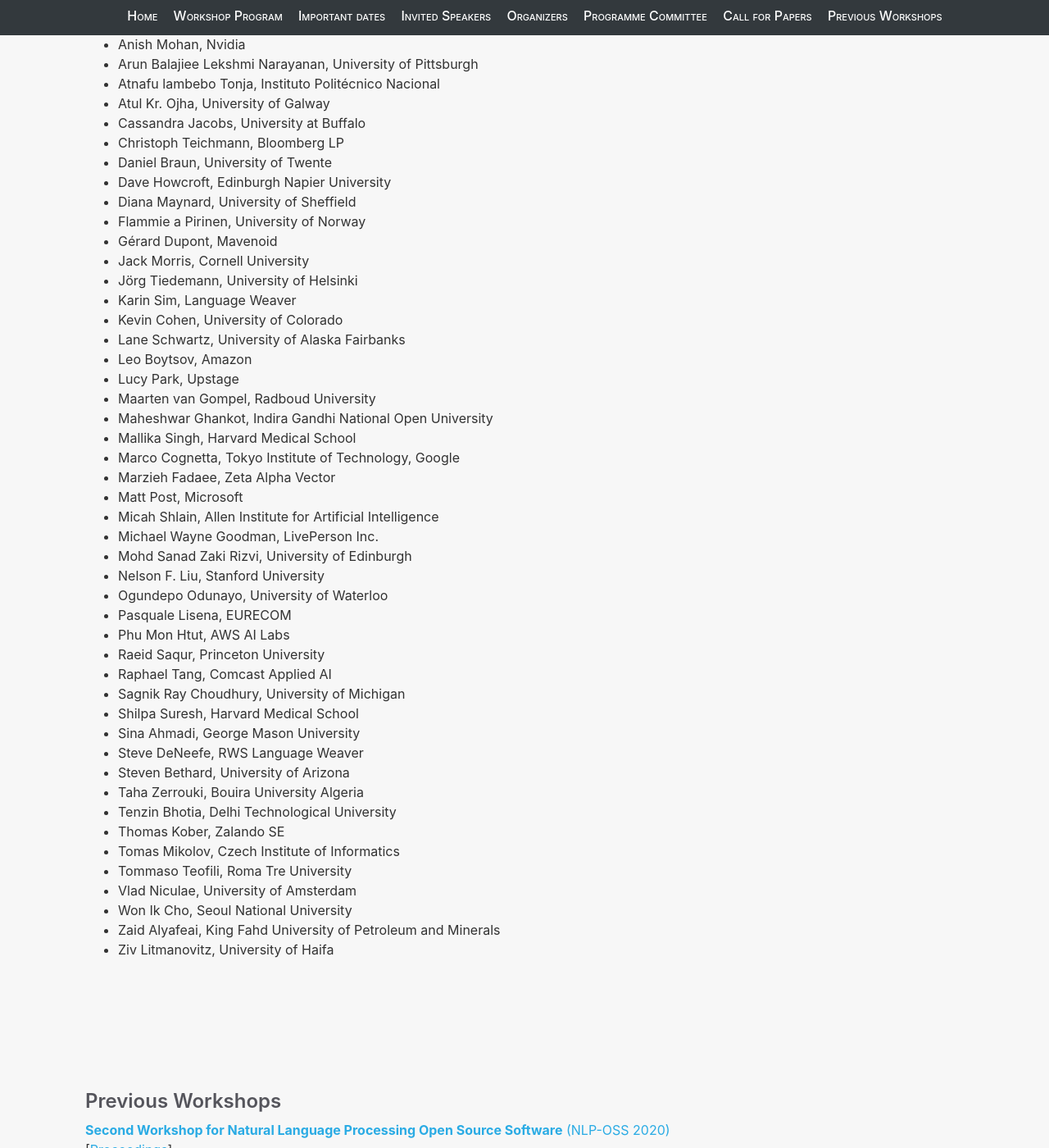
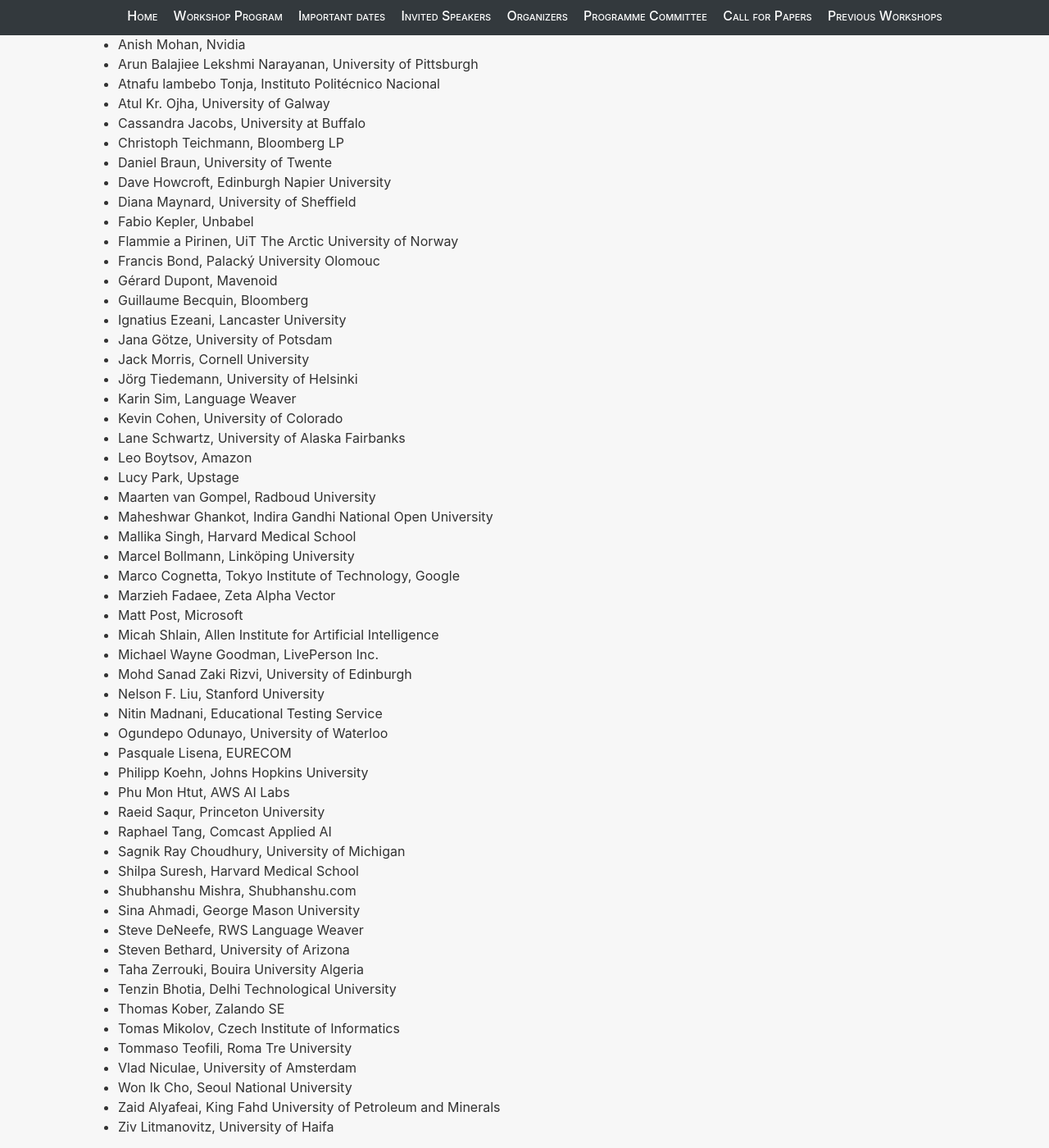
Before and after one commit to nlposs/nlposs.github.io, a Jekyll site: the page built from 2023/index.md, in a window 1280 px wide and 1400 px high, scrolled down 3992 px. Shown: the whole window at 82% size. Built offline with Jekyll 4.4.1, drawn with Linux system fonts in a browser that asks for light colours.

Commit message:
Updated PCs

```diff
--- a/2023/index.md
+++ b/2023/index.md
@@ -128,8 +128,13 @@
  - Daniel Braun, University of Twente
  - Dave Howcroft, Edinburgh Napier University
  - Diana Maynard, University of Sheffield
- - Flammie a Pirinen, University of Norway
+ - Fabio Kepler, Unbabel
+ - Flammie a Pirinen, UiT The Arctic University of Norway
+ - Francis Bond, Palacký University Olomouc
  - Gérard Dupont, Mavenoid
+ - Guillaume Becquin, Bloomberg
+ - Ignatius Ezeani, Lancaster University
+ - Jana Götze, University of Potsdam
  - Jack Morris, Cornell University
  - Jörg Tiedemann, University of Helsinki
  - Karin Sim, Language Weaver
@@ -140,6 +145,7 @@
  - Maarten van Gompel, Radboud University
  - Maheshwar Ghankot, Indira Gandhi National Open University
  - Mallika Singh, Harvard Medical School
+ - Marcel Bollmann, Linköping University
  - Marco Cognetta, Tokyo Institute of Technology, Google
  - Marzieh Fadaee, Zeta Alpha Vector
  - Matt Post, Microsoft
@@ -147,13 +153,16 @@
  - Michael Wayne Goodman, LivePerson Inc.
  - Mohd Sanad Zaki Rizvi, University of Edinburgh
  - Nelson F. Liu, Stanford University
+ - Nitin Madnani, Educational Testing Service
  - Ogundepo Odunayo, University of Waterloo
  - Pasquale Lisena, EURECOM
+ - Philipp Koehn, Johns Hopkins University
  - Phu Mon Htut, AWS AI Labs
  - Raeid Saqur, Princeton University
  - Raphael Tang, Comcast Applied AI
  - Sagnik Ray Choudhury, University of Michigan
  - Shilpa Suresh, Harvard Medical School
+ - Shubhanshu Mishra, Shubhanshu.com
  - Sina Ahmadi, George Mason University
  - Steve DeNeefe, RWS Language Weaver
  - Steven Bethard, University of Arizona
```
